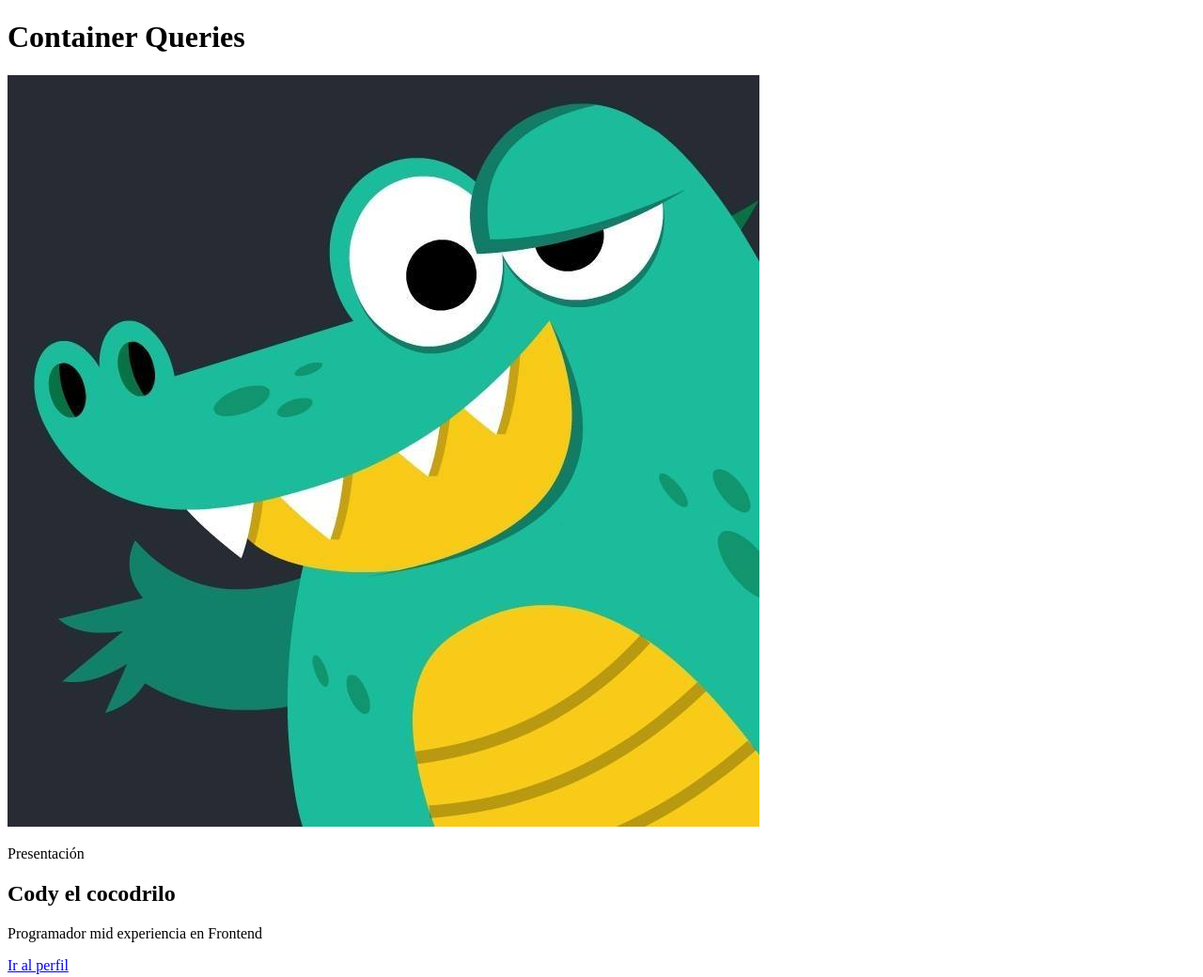
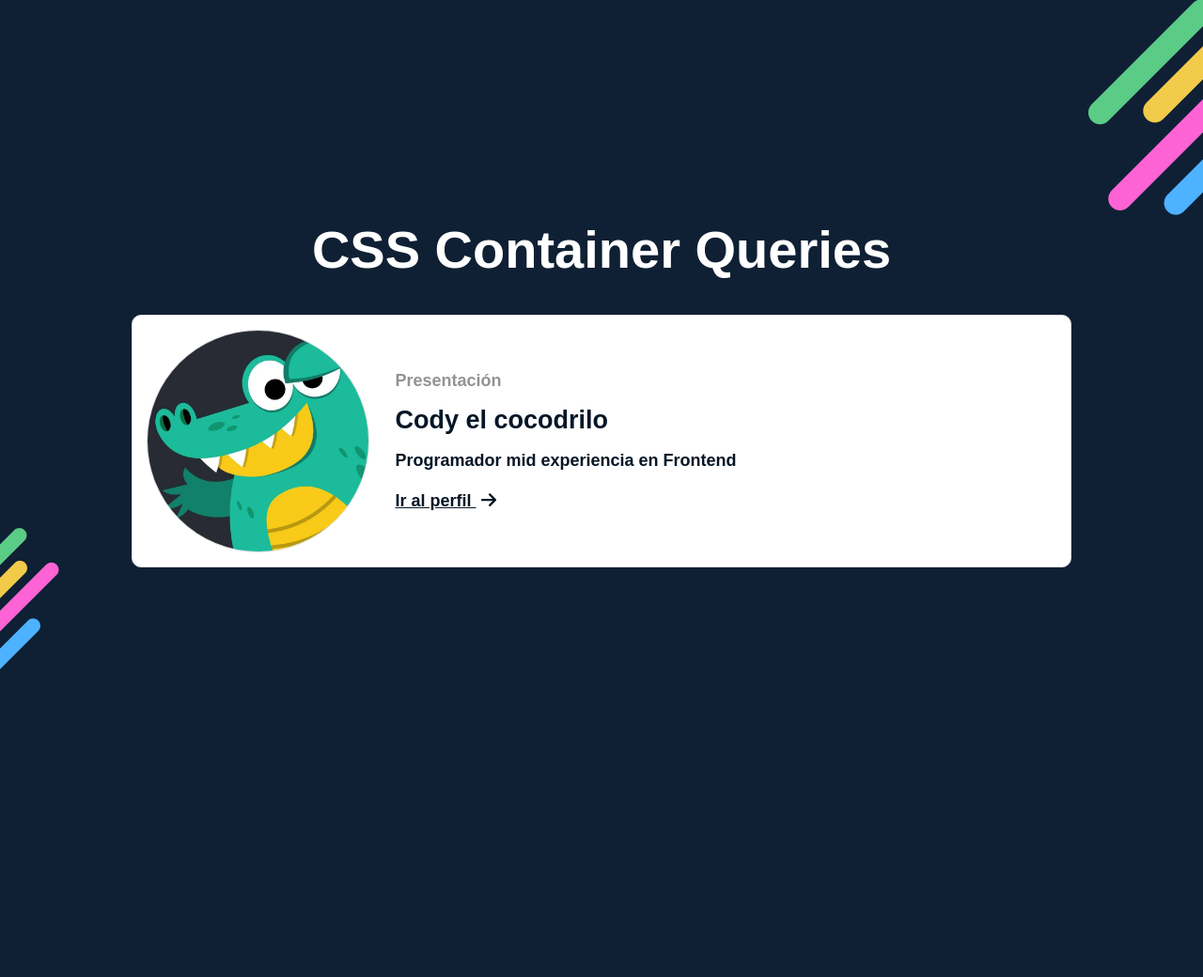
Before and after one commit to Javieer57/CF-container-queries, a plain HTML site: page index.html in a window 1280 px wide. Shown: the whole page at 94% size. After the commit the page ends 800 px from the top, so only its background shows below. Drawn offline with nearby package versions, Linux system fonts and the light colour scheme; files that its build step writes are made by us from their sources.

Commit message:
Agregar estilos terminados con container queries

```diff
--- a/index.html
+++ b/index.html
@@ -4,26 +4,43 @@
 		<meta charset="UTF-8" />
 		<meta http-equiv="X-UA-Compatible" content="IE=edge" />
 		<meta name="viewport" content="width=device-width, initial-scale=1.0" />
-		<link rel="stylesheet" href="./estilos.css" />
+
+		<link
+			rel="stylesheet"
+			href="https://cdnjs.cloudflare.com/ajax/libs/normalize/8.0.1/normalize.min.css"
+			integrity="sha512-NhSC1YmyruXifcj/KFRWoC561YpHpc5Jtzgvbuzx5VozKpWvQ+4nXhPdFgmx8xqexRcpAglTj9sIBWINXa8x5w=="
+			crossorigin="anonymous"
+			referrerpolicy="no-referrer"
+		/>
+		<link rel="stylesheet" href="./main.css" />
+
 		<title>Container Queries</title>
 	</head>
 	<body>
 		<main>
-			<h1>Container Queries</h1>
+			<h1 class="project__title">CSS Container Queries</h1>
 
-			<article>
-				<header>
-					<div>
+			<article class="card">
+				<div class="card__wrapper">
+					<div class="card__avatar">
 						<img src="./img/codigofacilito-avatar.jpg" alt="" />
 					</div>
-					<div>
-						<p>Presentación</p>
-						<h2>Cody el cocodrilo</h2>
+					<header class="card__highlights">
+						<p class="card__subtitle">Presentación</p>
+						<h2 class="card__title">Cody el cocodrilo</h2>
+					</header>
+					<div class="card__body">
+						<p class="card__text">Programador mid experiencia en Frontend</p>
+						<a class="card__link" href="#"
+							>Ir al perfil
+							<svg class="card__row-icon" xmlns="http://www.w3.org/2000/svg" viewBox="0 0 448 512">
+								<!--! Font Awesome Pro 6.1.1 by @fontawesome - https://fontawesome.com License - https://fontawesome.com/license (Commercial License) Copyright 2022 Fonticons, Inc. -->
+								<path
+									d="M438.6 278.6l-160 160C272.4 444.9 264.2 448 256 448s-16.38-3.125-22.62-9.375c-12.5-12.5-12.5-32.75 0-45.25L338.8 288H32C14.33 288 .0016 273.7 .0016 256S14.33 224 32 224h306.8l-105.4-105.4c-12.5-12.5-12.5-32.75 0-45.25s32.75-12.5 45.25 0l160 160C451.1 245.9 451.1 266.1 438.6 278.6z"
+								/>
+							</svg>
+						</a>
 					</div>
-				</header>
-				<div>
-					<p>Programador mid experiencia en Frontend</p>
-					<a href="#">Ir al perfil</a>
 				</div>
 			</article>
 		</main>
--- /dev/null
+++ b/main.scss
@@ -0,0 +1,182 @@
+/* Custom propierties */
+:root {
+	--dark-blue: #0f2034;
+	--grey: #939393;
+	--black: #051626;
+	--white: #fff;
+	--title-font: 'IBM Plex Sans', sans-serif;
+	--text-font: 'DM Sans', sans-serif;
+	--grey-border: 1px solid #dedede;
+}
+
+/* Functions */
+
+// This function converts pixels to rem
+@function rem($pixels, $context: 16) {
+	@return ($pixels / $context) * 1rem;
+}
+
+/* Default styles */
+body {
+	background-color: var(--dark-blue);
+	color: var(--black);
+	font-family: var(--text-font);
+	font-size: 16px;
+	margin: 0 15px;
+	font-weight: 700;
+}
+
+img {
+	max-width: 100%;
+	vertical-align: top;
+}
+
+a {
+	color: inherit;
+	text-decoration: none;
+}
+
+p,
+h2 {
+	margin: 0;
+}
+
+/* Layout */
+body {
+	display: grid;
+	height: 100vh;
+	align-items: center;
+
+	&::before,
+	&::after {
+		background-position: center;
+		background-repeat: no-repeat;
+		width: 163px;
+		height: 298px;
+		position: absolute;
+		content: '';
+		z-index: -1;
+	}
+
+	&::before {
+		background-image: url(./img/codigofacilito-barras-der.png);
+		top: -36px;
+		right: 0;
+	}
+
+	&::after {
+		background-image: url(./img/codigofacilito-barras-izq.png);
+		bottom: 0;
+		left: -43px;
+	}
+}
+
+.card {
+	max-width: 1000px;
+	margin: auto;
+	container-name: card;
+	container-type: inline-size;
+
+	&__wrapper {
+		display: grid;
+		grid-template-areas: 'image header' 'body body';
+		grid-template-columns: 1fr 3fr;
+	}
+
+	&__avatar {
+		grid-area: image;
+	}
+
+	&__highlights {
+		grid-area: header;
+	}
+
+	&__body {
+		grid-area: body;
+	}
+}
+
+.project__title {
+	color: var(--white);
+	font-family: var(--title-font);
+	font-size: rem(44);
+	text-align: center;
+}
+
+/* Card */
+.card {
+	&__wrapper {
+		border-radius: 10px;
+		border: var(--grey-border);
+		background-color: var(--white);
+		gap: 20px 15px;
+		padding: 15px;
+	}
+
+	&__avatar {
+		img {
+			border-radius: 50%;
+			border: var(--grey-border);
+		}
+	}
+
+	&__highlights {
+		align-self: center;
+	}
+	&__title {
+		font-family: var(--title-font);
+		font-size: rem(18);
+	}
+	&__subtitle {
+		color: var(--grey);
+		font-size: rem(18);
+		margin-bottom: 10px;
+	}
+	&__text {
+		font-size: 0.9375rem;
+		margin-bottom: 15px;
+		line-height: 25px;
+	}
+	&__link {
+		font-size: rem(18);
+		text-decoration: underline;
+	}
+	&__row-icon {
+		margin-left: 5px;
+		width: 16px;
+		vertical-align: top;
+		fill: var(--black);
+	}
+}
+
+@media (min-width: 500px) {
+	.project__title {
+		font-size: rem(56);
+	}
+}
+
+/* Container queries */
+@container card (min-width: 500px) {
+	.card {
+		&__wrapper {
+			grid-template-areas: 'image header' 'image body';
+			gap: 15px 30px;
+		}
+		&__highlights {
+			align-self: end;
+		}
+		&__title {
+			font-size: rem(27);
+		}
+		&__subtitle {
+			margin-bottom: 16px;
+		}
+		&__text {
+			font-size: rem(18);
+			margin-bottom: 20px;
+		}
+		&__link {
+			font-size: rem(18);
+		}
+	}
+}
```
Also changed, not shown: estilos.sass (deleted), img/arrow-right.svg (added), main.css (added), 1 other file.
